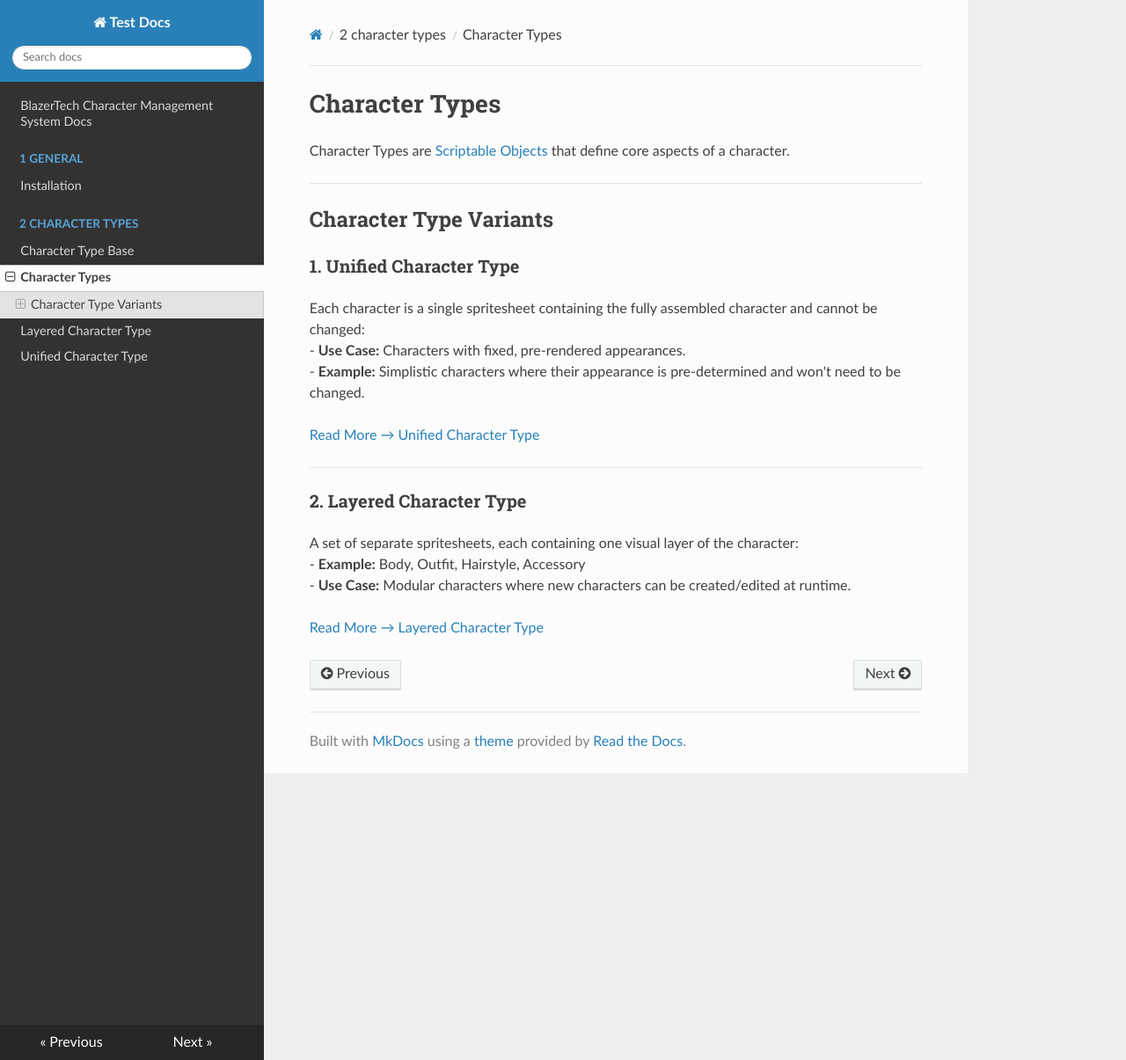
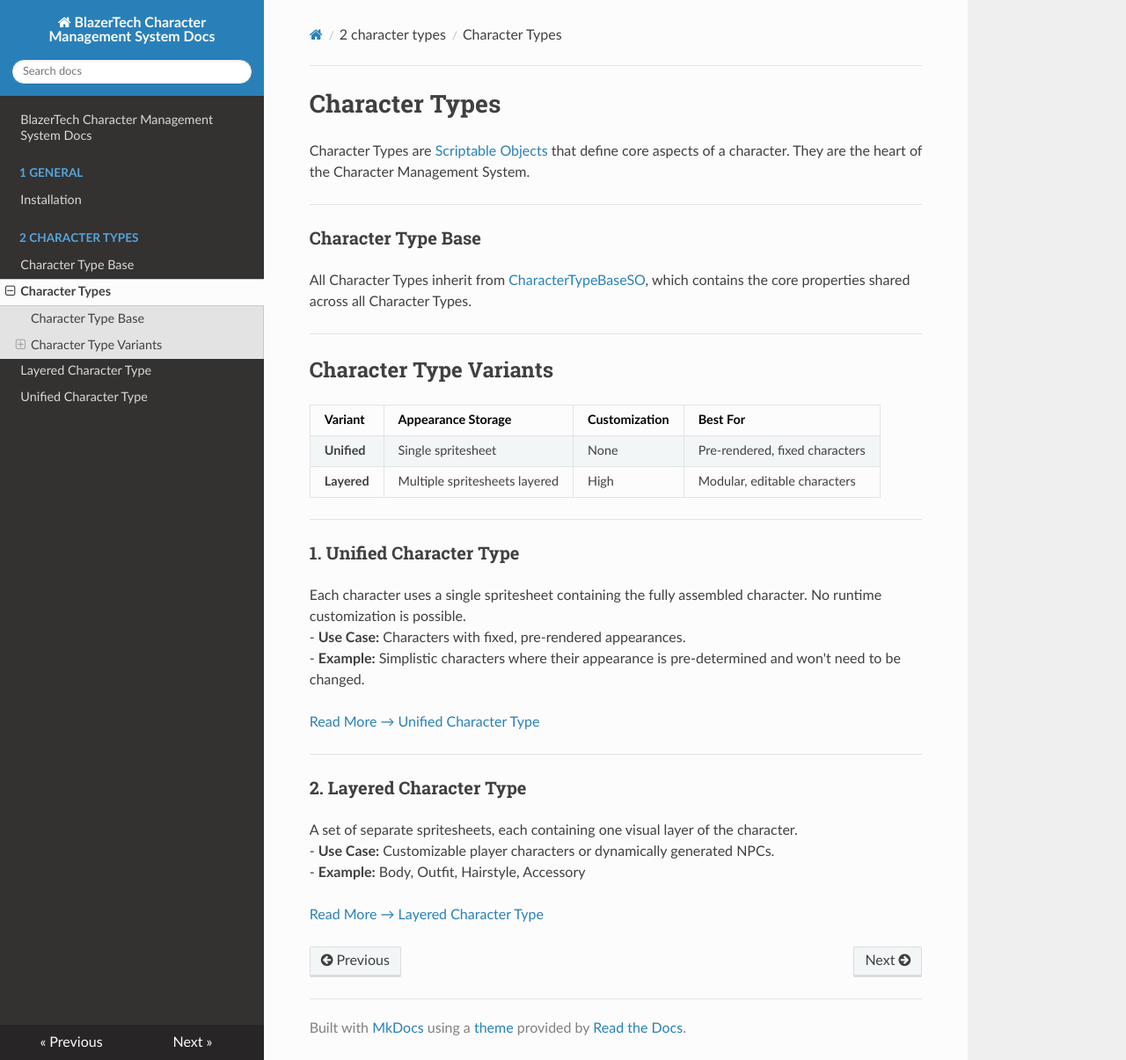
Before and after one commit to Legendaryswordsman2/BT-Character-Management-System-Docs, an MkDocs documentation site: the page built from docs/2-character-types/character-types.md, in a window 1280 px wide and 1205 px high. Shown: the whole window at 88% size. Built offline with MkDocs 1.6.1, drawn with Linux system fonts in a browser that asks for light colours; nearby versions of some CDN libraries.

Commit message:
Updated Character Types Page

```diff
--- a/docs/2-character-types/character-types.md
+++ b/docs/2-character-types/character-types.md
@@ -1,13 +1,25 @@
 # Character Types
 
-Character Types are [Scriptable Objects](https://docs.unity3d.com/6000.0/Documentation/Manual/class-ScriptableObject.html) that define core aspects of a character.
+Character Types are [Scriptable Objects](https://docs.unity3d.com/6000.0/Documentation/Manual/class-ScriptableObject.html) that define core aspects of a character. They are the heart of the Character Management System.
+
+---
+
+### Character Type Base
+All Character Types inherit from [CharacterTypeBaseSO](character-type-base.md), which contains the core properties shared across all Character Types.
 
 ---
 
 ## Character Type Variants
 
+| Variant   | Appearance Storage | Customization | Best For |
+|-----------|--------------------|---------------|----------|
+| **Unified** | Single spritesheet | None | Pre-rendered, fixed characters |
+| **Layered** | Multiple spritesheets layered | High | Modular, editable characters |
+
+---
+
 ### 1. Unified Character Type
-Each character is a single spritesheet containing the fully assembled character and cannot be changed:
+Each character uses a single spritesheet containing the fully assembled character. No runtime customization is possible.
 - **Use Case:** Characters with fixed, pre-rendered appearances.
 - **Example:** Simplistic characters where their appearance is pre-determined and won't need to be changed.
 
@@ -16,8 +28,8 @@ Each character is a single spritesheet containing the fully assembled character
 ---
 
 ### 2. Layered Character Type
-A set of separate spritesheets, each containing one visual layer of the character:
+A set of separate spritesheets, each containing one visual layer of the character.
+- **Use Case:** Customizable player characters or dynamically generated NPCs.
 - **Example:** Body, Outfit, Hairstyle, Accessory
-- **Use Case:** Modular characters where new characters can be created/edited at runtime.
 
 [Read More → Layered Character Type](layered-character-type.md)
--- a/mkdocs.yml
+++ b/mkdocs.yml
@@ -1,3 +1,3 @@
-site_name: Test Docs
+site_name: BlazerTech Character Management System Docs
 
 theme: readthedocs
```
Also changed, not shown: docs/2-character-types/character-type-base.md (+1 -0 lines), docs/2-character-types/unified-character-type.md (+4 -0 lines).
